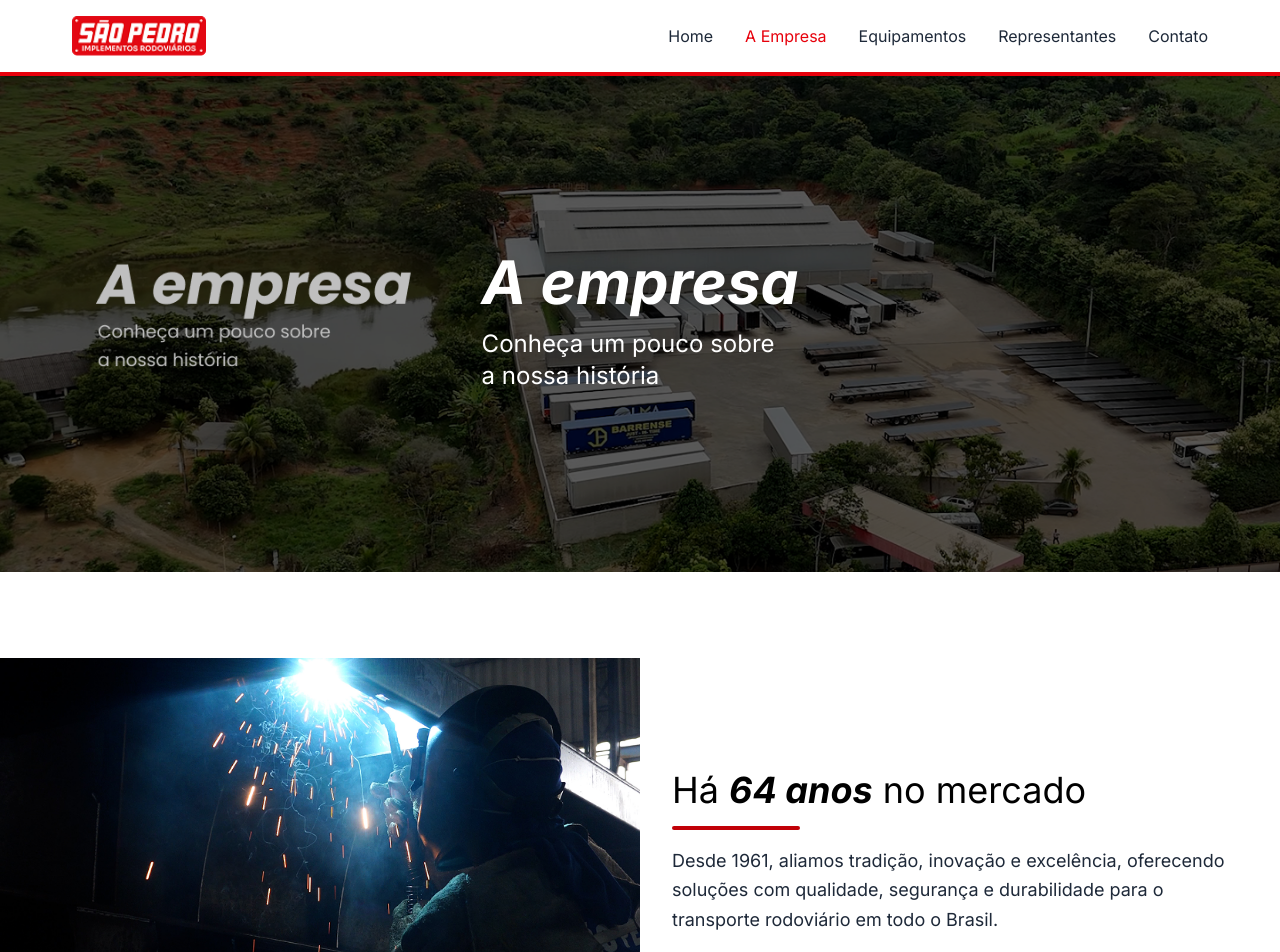
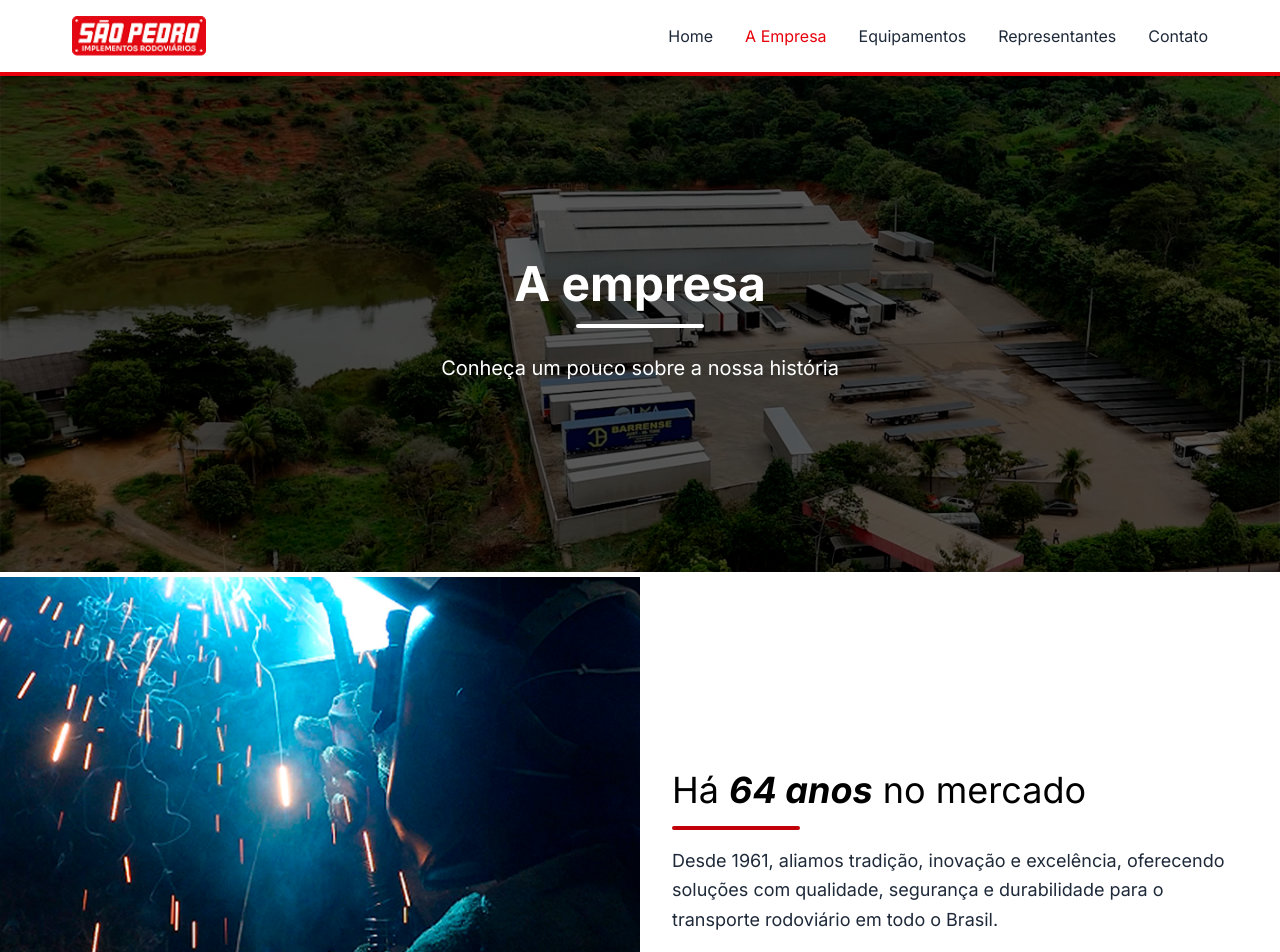
Before and after one commit to leticiasegurasse/site-sao-pedro, a React (Vite) app: page /empresa in a window 1280 px wide. Shown: the top 952 px of the page. Built offline with nearby package versions, Linux system fonts and the light colour scheme.

Commit message:
adicionado a href nos botões de contato e breadcrumbs

```diff
--- a/src/pages/Contato.jsx
+++ b/src/pages/Contato.jsx
@@ -7,14 +7,17 @@ const contatos = [
   {
     title: 'Telefone',
     description: '(032) 3696-4444',
+    link: 'tel:03236964444'
   },
   {
     title: 'Email',
     description: 'vendas@saopedro.ind.br',
+    link:'mailto:vendas@saopedro.end.br'
   },
   {
     title: 'Sede',
     description: 'Rodovia BR 116, Km 710, Bairro Santa Helena, Muriaé-MG - CEP 36884-255',
+    link: 'https://maps.app.goo.gl/BkwXiBBJndAQGnYZ9'
   },
 ];
 
@@ -29,11 +32,17 @@ const Contato = () => {
           <div className="w-full flex flex-col lg:flex-row lg:flex-wrap justify-center items-center gap-4 lg:gap-6">
             {contatos.map((contato, idx) => (
               <div key={idx} className="w-full max-w-sm lg:max-w-none lg:flex-1">
-                <ContatoCard
-                  title={contato.title}
-                  description={contato.description}
-                />
-              </div>
+  <a
+    href={contato.link}
+    target={contato.title === "Sede" ? "_blank" : "_self"}
+    rel={contato.title === "Sede" ? "noopener noreferrer" : undefined}
+  >
+    <ContatoCard
+      title={contato.title}
+      description={contato.description}
+    />
+  </a>
+</div>
             ))}
           </div>
         </div>
--- a/src/pages/EquipamentoDetalhe.jsx
+++ b/src/pages/EquipamentoDetalhe.jsx
@@ -29,7 +29,9 @@ const EquipamentoDetalhe = () => {
       {/* Breadcrumb */}
       <div className="bg-[#e30613] p-4 sm:p-5 flex items-center gap-2 text-white text-base sm:text-lg font-light">
         <Container fullWidth>
-          <span>Equipamentos</span>
+          <a href={`/equipamentos/`}>
+            <span>Equipamentos</span>
+          </a>
           <span className="mx-1">/</span>
           <span className="font-bold italic">{equipamento.nome}</span>
         </Container>
--- a/src/pages/Equipamentos.jsx
+++ b/src/pages/Equipamentos.jsx
@@ -22,16 +22,17 @@ const ArrowRight = (props) => (
 const Equipamentos = () => {
   return (
     <MainLayout>
-      <section className="bg-[#e30613] text-white flex flex-col items-center justify-center min-h-[50vh] sm:min-h-[60vh] text-center w-full">
+      <div className="bg-gradient-to-r from-red-600 to-red-700 text-white py-16 sm:py-20">
         <Container>
-          <h1 className="text-3xl sm:text-4xl md:text-5xl lg:text-7xl font-bold m-0">
-            Melhores equipamentos
-          </h1>
-          <p className="text-lg sm:text-xl md:text-2xl mt-6 sm:mt-8 font-normal">
-            Onde o melhor para sua empresa está!
-          </p>
+          <div className="text-center">
+            <h1 className="text-3xl sm:text-4xl lg:text-5xl font-bold mb-4">Melhores equipamentos</h1>
+            <div className="w-32 h-1 bg-white mx-auto mb-6 rounded" />
+            <p className="text-lg sm:text-xl max-w-3xl mx-auto leading-relaxed">
+              Onde o melhor para sua empresa está!
+            </p>
+          </div>
         </Container>
-      </section>
+      </div>
 
       <section className="w-full py-12 sm:py-16">
         <Container>
--- a/src/pages/SobreEmpresa.jsx
+++ b/src/pages/SobreEmpresa.jsx
@@ -5,7 +5,9 @@ import Container from '../components/Container';
 
 const SobreEmpresa = () => {
   return (
+
     <MainLayout>
+
       {/* Hero Section com Container */}
       <div className="relative w-full">
         <img
@@ -15,14 +17,13 @@ const SobreEmpresa = () => {
         />
         <div className="absolute inset-0 flex items-center">
           <Container>
-            <div className="text-white">
-              <h1 className="text-3xl sm:text-4xl md:text-5xl lg:text-6xl font-bold italic mb-4 drop-shadow-lg">
-                A empresa
-              </h1>
-              <p className="text-lg sm:text-xl md:text-2xl drop-shadow-lg">
-                Conheça um pouco sobre<br />a nossa história
-              </p>
-            </div>
+            <div className="text-center text-white">
+            <h1 className="text-3xl sm:text-4xl lg:text-5xl font-bold mb-4">A empresa</h1>
+            <div className="w-32 h-1 bg-white mx-auto mb-6 rounded" />
+            <p className="text-lg sm:text-xl max-w-3xl mx-auto leading-relaxed">
+              Conheça um pouco sobre a nossa história
+            </p>
+          </div>
           </Container>
         </div>
       </div>
@@ -35,7 +36,7 @@ const SobreEmpresa = () => {
               <img
                 src="/images/soldador.png"
                 alt="Soldador trabalhando"
-                className="w-full h-full object-cover max-h-[500px]"
+                className="w-full h-full object-cover max-h-[550px]"
               />
             </div>
             <div className="w-full lg:w-1/2">
```
Also changed, not shown: public/images/imagem_sobre.png, public/images/soldador.png.
